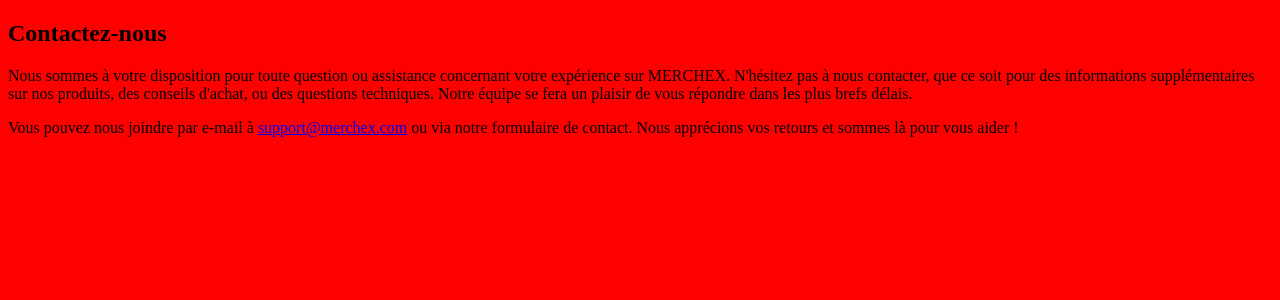
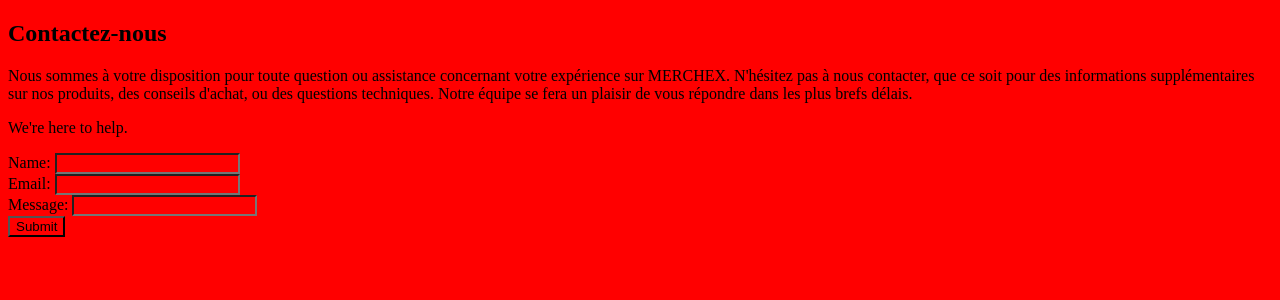
Before and after one commit to BorisKenne/MVT_ARCHITECTURE_APP, a Django app: page /contact/ in a window 1280 px wide. Shown: the part 26-326 px from the top of the page. Run offline with Django 5.2, Linux system fonts and the light colour scheme.

Commit message:
Display the form in the template contact.html

```diff
--- a/merchex/listings/templates/listings/contact.html
+++ b/merchex/listings/templates/listings/contact.html
@@ -6,8 +6,12 @@
     N'hésitez pas à nous contacter, que ce soit pour des informations supplémentaires sur nos produits, des conseils d'achat,
     ou des questions techniques. Notre équipe se fera un plaisir de vous répondre dans les plus brefs délais.
 </p>
-<p>
-    Vous pouvez nous joindre par e-mail à <a href="mailto:support@merchex.com">support@merchex.com</a> ou via notre formulaire de contact.
-    Nous apprécions vos retours et sommes là pour vous aider !
-</p>
+
+<p>We're here to help.</p>
+
+<form action="" method="post" novalidate>
+    {% csrf_token %}
+    {{ form }}
+    <input type="submit" value="Submit">
+</form>
 {% endblock %}
```
